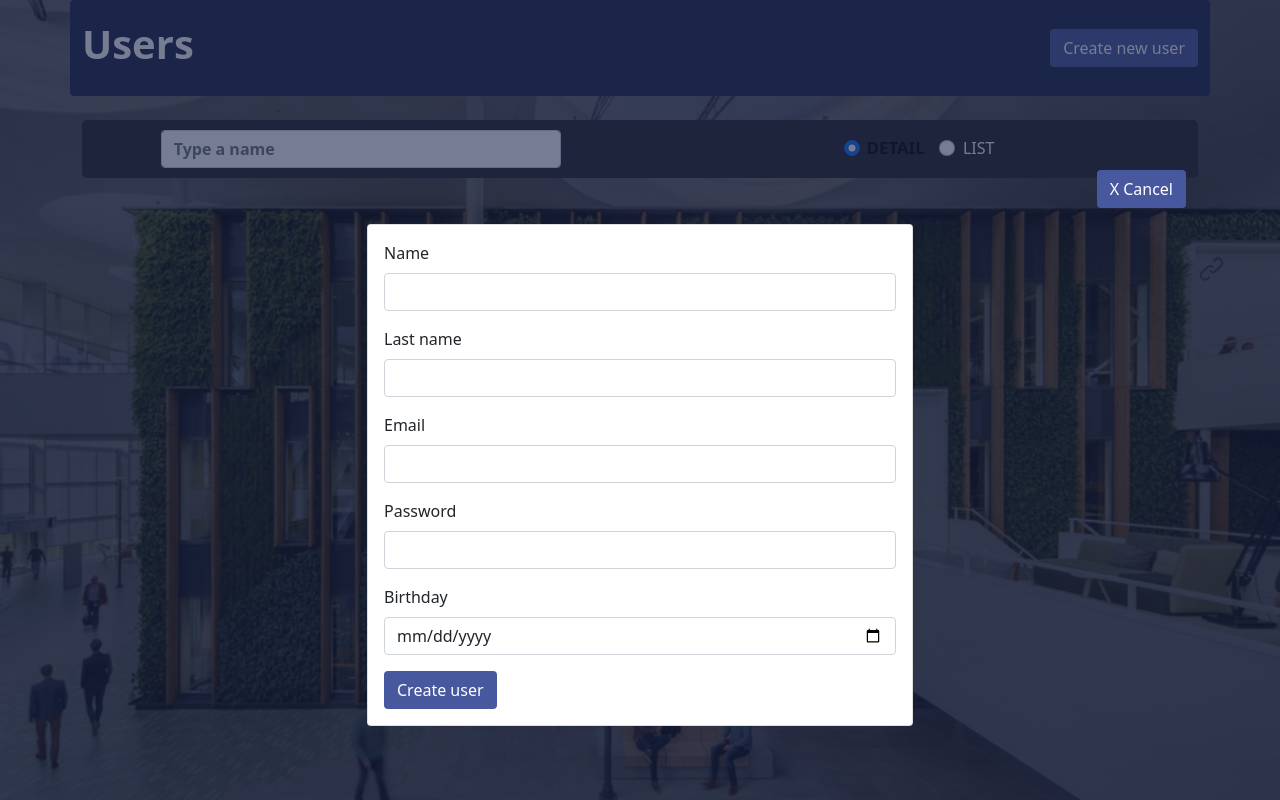
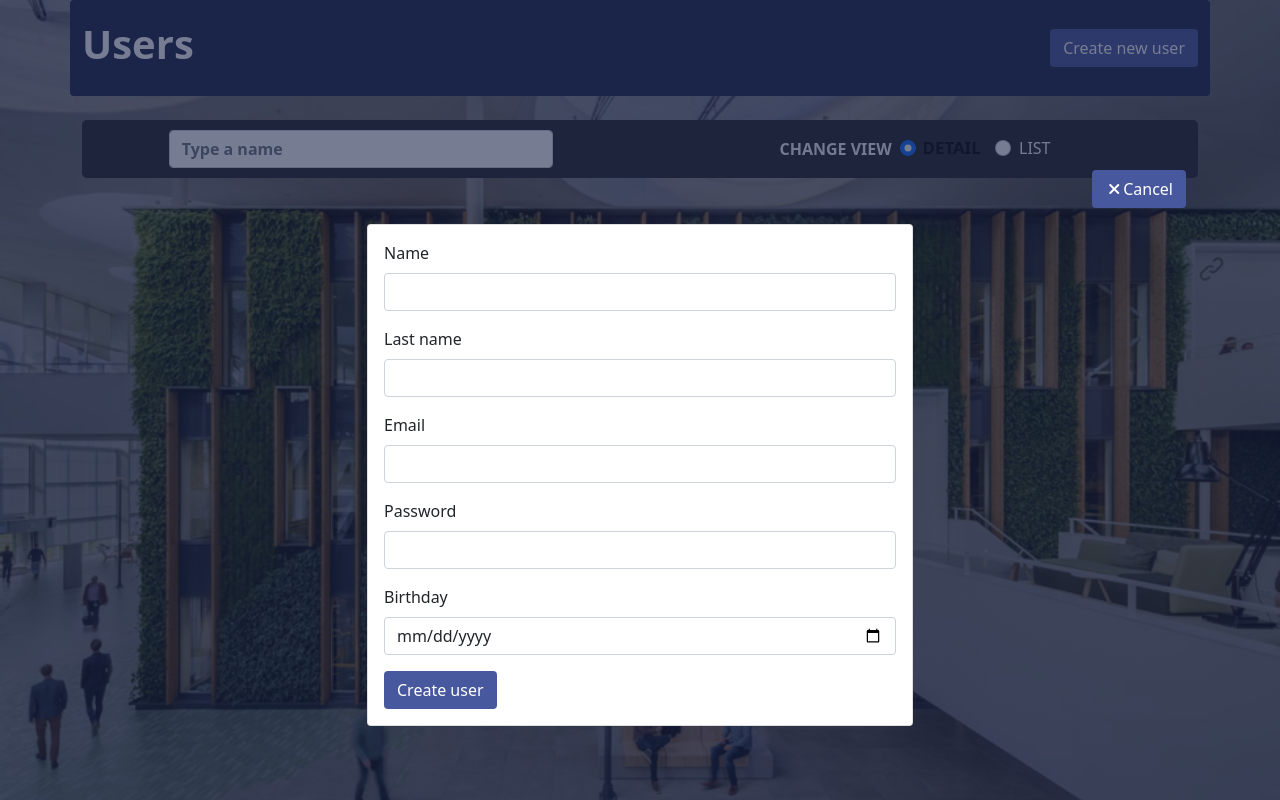
Before and after one commit to luisangeluis/UsersCRUD, a React (Vite) app: page / in a window 1280 px wide. Both pictures are taken after a click on the button "Create new user". Built offline with nearby package versions, Linux system fonts and the light colour scheme; no server answers.

Commit message:
Added styles to form's alerts

```diff
--- a/src/App.css
+++ b/src/App.css
@@ -5,15 +5,18 @@
 }
 
 body {
-  background: linear-gradient(rgba(0, 0, 100, 0.35), rgba(0, 0, 100, 0.35)),
+  background: linear-gradient(rgba(0, 0, 100, 0.1), rgba(0, 0, 100, 0.1)),
     url('./assets/eco-office.jpg');
-  background: linear-gradient(#00000099, #00000099),
+  background: linear-gradient(#00000075, #00000075),
     url('./assets/eco-office.jpg');
   background-repeat: no-repeat;
   background-size: cover;
   background-attachment: fixed;
 }
 
+.color-red {
+  color: #dc3545;
+}
 .btn:hover {
   -webkit-transform: scale(1.05);
   transform: scale(1.05);
@@ -29,22 +32,11 @@ input:focus {
   outline: none;
   border: none;
 }
-form .alert {
-  right: 0;
-}
-
 .App {
   display: flex;
   flex-direction: column;
 }
-
-main {
-  margin-top: 6rem;
-}
-main .container {
-  padding: 1.5rem;
-}
-
+/******************/
 /******header******/
 /******************/
 .header .container {
@@ -63,8 +55,18 @@ main .container {
   background-color: #48589e;
   color: white;
 }
+/******************/
+/*   End header   */
+/******************/
 /* ******Main****** */
 /********************/
+main {
+  margin-top: 6rem;
+}
+main .container {
+  padding: 1.5rem;
+}
+
 .filters {
   border-radius: 5px;
   background-color: #212529;
@@ -87,7 +89,6 @@ main .container {
   display: initial;
   background-color: #ffffff;
   font-weight: bolder;
-  /* color: #fff; */
 }
 
 .form-search .btn {
@@ -97,6 +98,14 @@ main .container {
 
 .form-search .btn:hover {
   color: #212529;
+}
+
+form .alert {
+  right: 0;
+  animation: showAlert 500ms;
+  background-color: #48589e;
+  border-color: #48589e99;
+  opacity: 0.93;
 }
 
 .switch-users input {
@@ -140,7 +149,11 @@ input[type='radio']:checked + label {
 .table button {
   font-size: 0.7rem;
 }
-/******Modals******/
+/******************/
+/*  End Main      */
+/********************/
+/******************/
+/*     Modals     */
 /******************/
 .my-modal {
   margin: auto;
@@ -196,8 +209,10 @@ input[type='radio']:checked + label {
   background-color: #fff;
   margin: 0 auto;
   animation: showModal 700ms;
-  /* opacity: 0; */
 }
+/******************/
+/*   End Modals   */
+/******************/
 
 @keyframes showModal {
   0% {
@@ -209,38 +224,35 @@ input[type='radio']:checked + label {
     top: 10%;
   }
 }
-
-/******End Modals******/
-/******************/
-
+@keyframes showAlert {
+  0% {
+    opacity: 0.2;
+    right: -5%;
+  }
+  100% {
+    opacity: 1;
+    right: 0%;
+  }
+}
+/**********************/
+/*      End Modals    */
+/**********************/
+/**********************/
+/*   Media querys    */
+/**********************/
 @media screen and (min-width: 576px) {
-  /* body{
-    background-color: red;
-  } */
   .form-search form {
-    /* width: 75%; */
     margin: auto;
-  }
-
-  .switch-users {
-    /* width: 50%; */
   }
 }
 
 @media screen and (min-width: 768px) {
-  /* body{
-    background-color: red;
-  } */
   .form-search form {
-    /* width: 50%; */
     margin: auto;
   }
 }
 
 @media screen and (min-width: 992px) {
-  /* body{
-    background-color: red;
-  } */
   .form-search form {
     width: 75%;
     margin: auto;
@@ -249,3 +261,6 @@ input[type='radio']:checked + label {
     width: 50%;
   }
 }
+/**********************/
+/*  End Media querys  */
+/**********************/
--- a/src/components/Modal.jsx
+++ b/src/components/Modal.jsx
@@ -36,7 +36,8 @@ const Modal = ({ setShowModal, createUser, userToUpdate, updateUser }) => {
           onClick={() => setShowModal(false)}
           className="btn my-3 btn-create align-self-end"
         >
-          X Cancel
+          <i class="fa-sharp fa-solid fa-xmark p-1"></i>
+          Cancel
         </button>
         <div className="card w-50 mx-auto">
           <div className="card-body">
@@ -55,7 +56,8 @@ const Modal = ({ setShowModal, createUser, userToUpdate, updateUser }) => {
                   {...register('first_name')}
                 />
                 {errors.first_name && (
-                  <p className="alert alert-warning m-0 p-1 d-inline position-absolute">
+                  <p className="alert m-0 p-1 d-inline position-absolute text-light">
+                    <i class="fa-solid fa-circle-exclamation color-red p-1"></i>
                     {errors.first_name?.message}
                   </p>
                 )}
@@ -71,7 +73,8 @@ const Modal = ({ setShowModal, createUser, userToUpdate, updateUser }) => {
                   {...register('last_name')}
                 />
                 {errors.last_name && (
-                  <p className="alert alert-warning m-0 p-1 d-inline position-absolute">
+                  <p className="alert text-light m-0 p-1 d-inline position-absolute">
+                    <i class="fa-solid fa-circle-exclamation color-red p-1"></i>
                     {errors.last_name?.message}
                   </p>
                 )}
@@ -87,23 +90,26 @@ const Modal = ({ setShowModal, createUser, userToUpdate, updateUser }) => {
                   {...register('email')}
                 />
                 {errors.email && (
-                  <p className="alert alert-warning m-0 p-1 d-inline position-absolute">
+                  <p className="alert text-light m-0 p-1 d-inline position-absolute">
+                    <i class="fa-solid fa-circle-exclamation color-red p-1"></i>
                     {errors.email?.message}
                   </p>
                 )}
               </div>
               <div className="mb-3 position-relative">
-                <label htmlFor="" className="form-label">
+                <label htmlFor="password" className="form-label">
                   Password
                 </label>
                 <input
                   type="text"
                   className="form-control"
+                  id="password"
                   defaultValue={userToUpdate?.password}
                   {...register('password')}
                 />
                 {errors.password && (
-                  <p className="alert alert-warning m-0 p-1 d-inline position-absolute">
+                  <p className="alert text-light m-0 p-1 d-inline position-absolute">
+                    <i class="fa-solid fa-circle-exclamation color-red p-1"></i>
                     {errors.password?.message}
                   </p>
                 )}
@@ -119,7 +125,8 @@ const Modal = ({ setShowModal, createUser, userToUpdate, updateUser }) => {
                   {...register('birthday')}
                 />
                 {errors.birthday && (
-                  <p className="alert alert-warning m-0 p-1 d-inline position-absolute">
+                  <p className="alert text-light m-0 p-1 d-inline position-absolute">
+                    <i class="fa-solid fa-circle-exclamation color-red p-1"></i>
                     {errors.birthday?.message}
                   </p>
                 )}
--- a/src/components/SearchByName.jsx
+++ b/src/components/SearchByName.jsx
@@ -14,13 +14,12 @@ const SearchByName = ({ getUsersByName }) => {
         {/* <div className="col"> */}
         <input
           type="text"
-            className="form-control"
+          className="form-control m-2"
           onChange={onChange}
           placeholder="Type a name"
           id="user-name"
         />
         {/* </div> */}
-
 
         {/* <button className="btn mx-2">Search</button> */}
       </form>
--- a/src/components/SwitchView.jsx
+++ b/src/components/SwitchView.jsx
@@ -10,6 +10,7 @@ const SwitchView = ({ setView, view }) => {
 
   return (
     <div className="switch-users col-md-6 rounded d-flex justify-content-center align-items-center mx-auto my-2 my-md-3">
+      <p className="text-light fw-bold my-auto">CHANGE VIEW</p>
       {views.map((v) => (
         <section className="form-check mx-1 mx-md-2">
           <input
```
Lines whose indentation alone changed are shown as unchanged.
